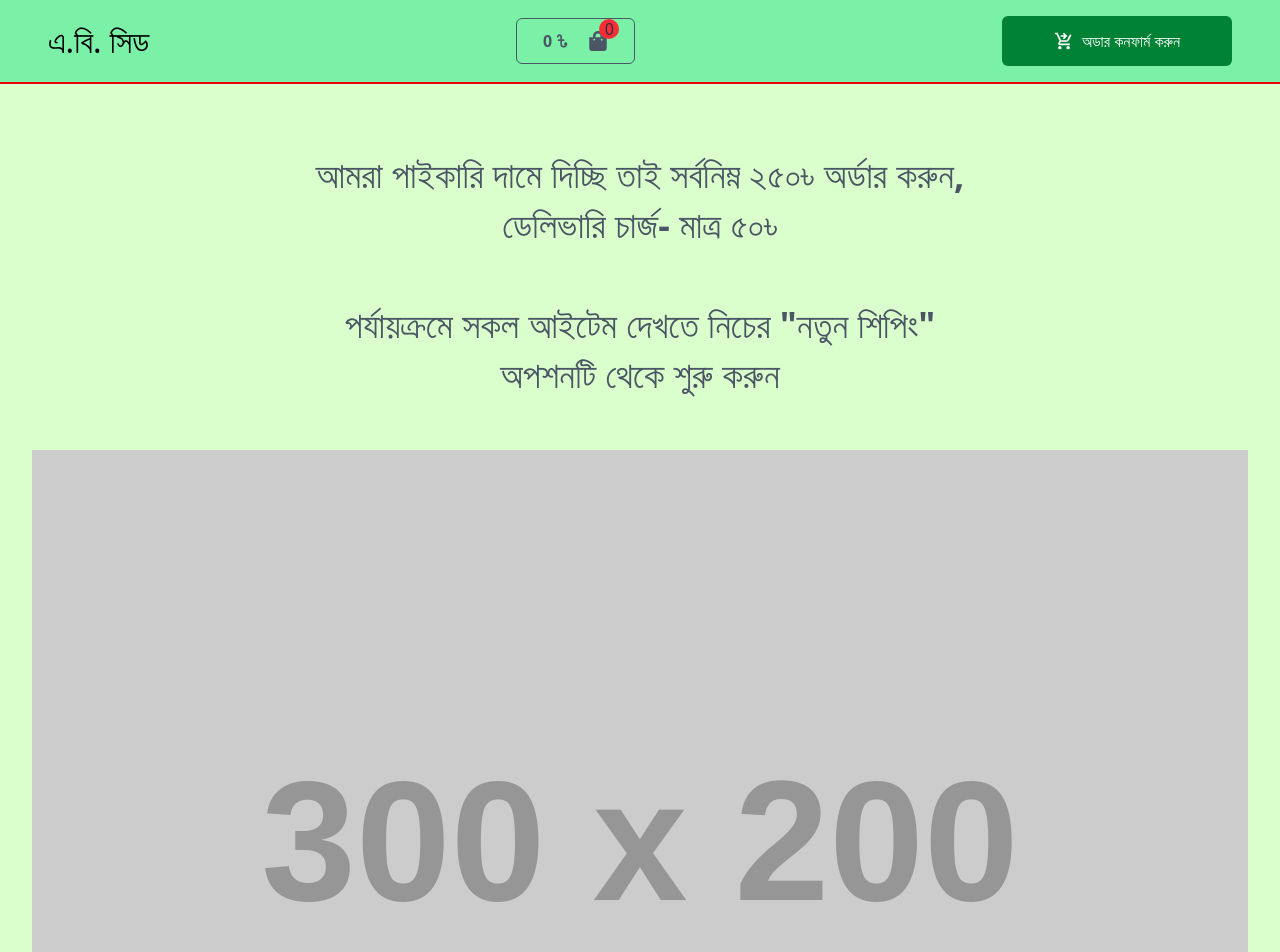
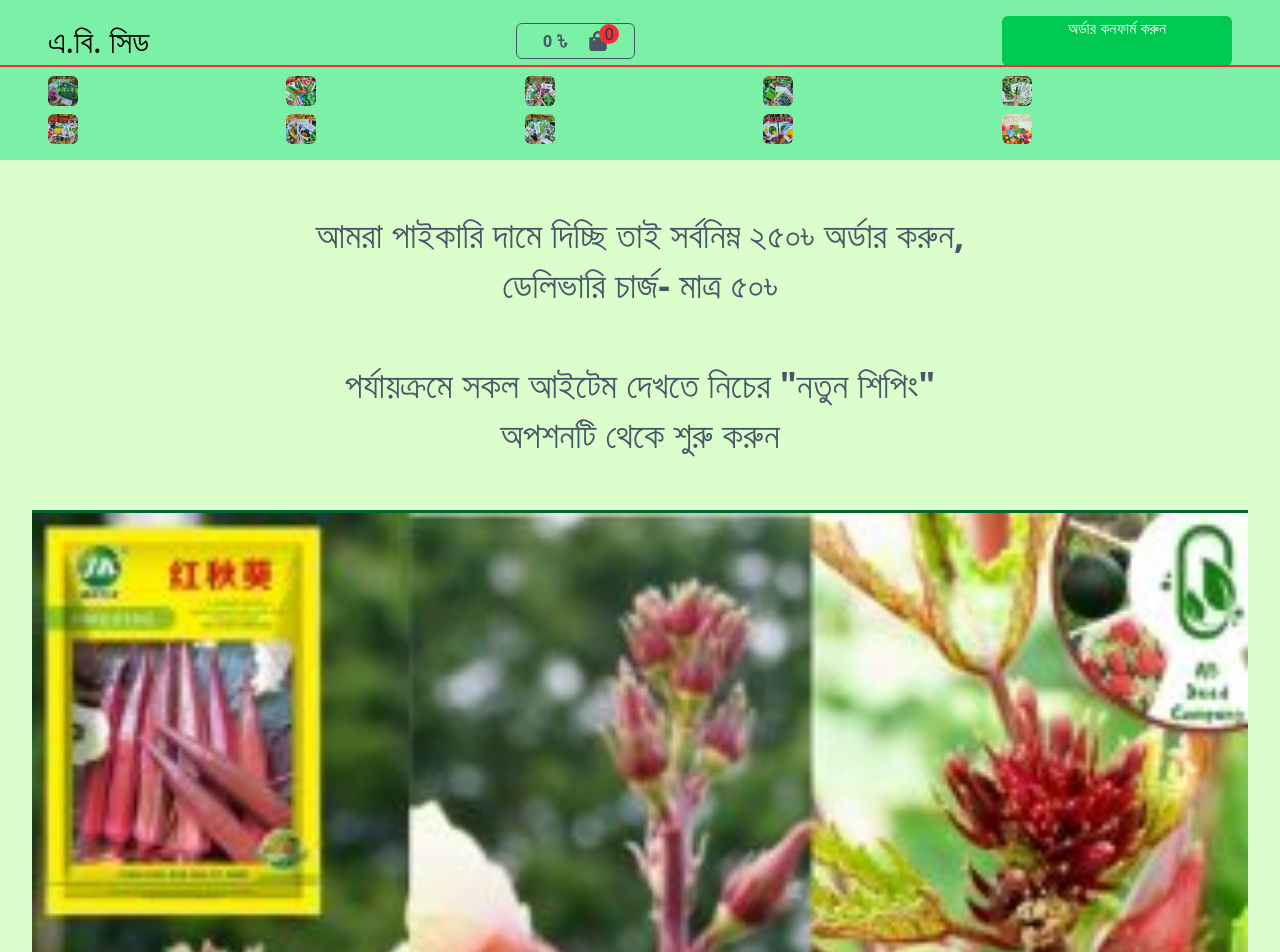
Before and after one commit to shekhmonjurul/ab-seed-company, a React (Vite) app: page / in a window 1280 px wide. Shown: the top 952 px of the page. Built offline with nearby package versions, Linux system fonts and the light colour scheme.

Commit message:
Homepage work

```diff
--- a/src/component/Header.jsx
+++ b/src/component/Header.jsx
@@ -15,6 +15,76 @@ export default function Header() {
   let [CartOpen, setCartOpen] = useState(false);
   let [Total, setTotal] = useState(0);
   let [count, setCount] = useState(0);
+  let [isScroll, setIsScroll] = useState(false);
+
+  let FixedCategory = [
+    {
+      id: 1,
+      name: 'নতুন শিপিং আসা শীতকালীন বীজ',
+      image: '/image.1.jpg',
+    },
+    {
+      id: 2,
+      name: 'দেশি-বিদেশী সবজি',
+      image: '/image.2.jpg',
+    },
+    {
+      id: 3,
+      name: 'বরবটি-সিম',
+      image: '/image.3.jpg',
+    },
+    {
+      id: 4,
+      name: 'মরিচের বীজ',
+      image: '/image.4.jpg',
+    },
+    {
+      id: 5,
+      name: 'শসা ও করলা',
+      image: '/image.5.jpg',
+    },
+
+    {
+      id: 6,
+      name: 'টমেটোর বীজ',
+      image: '/image.6.jpg',
+    },
+    {
+      id: 7,
+      name: 'কুমড়ার বীজ',
+      image: '/image.7.jpg',
+    },
+    {
+      id: 8,
+      name: 'বেগুনের বীজ',
+      image: '/image.8.jpg',
+    },
+    {
+      id: 9,
+      name: 'তরমুজের বীজ',
+      image: '/image.9.jpg',
+    },
+    {
+      id: 10,
+      name: 'ফুলের বীজ',
+      image: '/image.10.jpg',
+    },
+  ];
+
+  useEffect(() => {
+    let scrollhandler = () => {
+      if (window.scrollY > 70) {
+        setIsScroll(true);
+      } else {
+        setIsScroll(false);
+      }
+    };
+
+    window.addEventListener('scroll', scrollhandler);
+    return () => {
+      window.removeEventListener('scroll', scrollhandler);
+    };
+  }, []);
 
   useEffect(() => {
     const updateTotal = () => {
@@ -51,24 +121,19 @@ export default function Header() {
     };
   }, [CartOpen]);
 
-  const actionbuttons = [
-    { name: 'কমিউনিটি', href: '/comunity', icon: '/comunity.svg' },
-    { name: 'সকল পণ্য', href: '/allproduct', icon: '/allproduct.svg' },
-    { name: 'অর্ডার কার্ট', href: '/ordercart', icon: '/ordercart.svg' },
-    { name: 'নতুন অফার', href: '/newoffer', icon: '/newoffer.svg' },
-    { name: 'নোটিফিকেশন', href: '/notifaction', icon: '/notifaction.svg' },
-    { name: 'প্রোফাইল', href: '/profile', icon: '/profile.svg' },
-  ];
-
   let handleCart = () => {
     setCartOpen(prev => !prev);
   };
   return (
     <>
-      <section className="fixed top-0 left-0 right-0 w-full transition-all duration-300 bg-green-300 py-4 border-b-2 z-50 mobile:px-2 tablet:px-2 laptop:px-4 computer:px-4 border-red-600">
+      <section
+        className={`${
+          isScroll ? 'fixed top-0 left-0 right-0 w-full ' : ''
+        } bg-green-300 py-4 transition-all duration-500 z-50 mobile:px-2 tablet:px-2 laptop:px-4 computer:px-4 `}
+      >
         <Container>
-          <div>
-            <div className="mobile:flex tablet:flex laptop:flex computer:flex  mobile:flex-wrap tablet:flex-wrap laptop:flex-row computer:flex-row items-center justify-between ">
+          <div className="w-full">
+            <div className="flex items-center mobile:justify-between tablet:justify-between laptop:justify-between computer:justify-between mb-2.5 relative z-0  ">
               <button
                 onClick={() => setActive(prev => !prev)}
                 aria-expanded={active}
@@ -86,7 +151,7 @@ export default function Header() {
 
               <div
                 onClick={handleCart}
-                className="flex items-center gap-4 border border-gray-600 mobile:px-[10px] tablet:px-[26px] laptop:px-[26px] computer:px-[26px] py-[10px] rounded-md cursor-pointer relative"
+                className="flex items-center gap-4 border border-gray-600 mobile:px-[10px] tablet:px-[26px] laptop:px-[26px] computer:px-[26px] py-[5px] rounded-md cursor-pointer relative"
               >
                 <div className="flex items-center ">
                   <span className="text-[16px] font-bold text-gray-600">
@@ -101,13 +166,39 @@ export default function Header() {
               </div>
               <div
                 onClick={() => navigate('/order-form')}
-                className="flex items-center bg-green-700 text-white mobile:w-full tablet:w-[230px] laptop:w-[230px] computer:w-[230px] h-[50px] mobile:mt-5 tablet:mt-5 laptop:mt-0 computer:mt-0 mobile:mx-auto tablet:mx-auto laptop:mx-0 computer:mx-0  rounded-md cursor-pointer hover:bg-green-600 justify-center"
+                className=" mobile:bg-none tablet:bg-none computer:bg-green-500 laptop:bg-green-500 text-white mobile:w-[80px] tablet:w-[230px] laptop:w-[230px] computer:w-[230px] h-[50px] rounded-md cursor-pointer hover:bg-green-600 gap-[5px] active:scale-[70%] transition-all duration-300"
               >
-                <span className="mr-2 text-[20px]">
-                  <MdOutlineShoppingCartCheckout />
+                <span className="mr-2 text-[20px] mobile:block tablet:block computer:hidden laptop:hidden">
+                  <img
+                    className="w-[40px] h-[40px]"
+                    src="/shopicon.png"
+                    alt=""
+                  />
                 </span>
-                <span>অডার কনফার্ম করুন</span>
+                <span className="mobile:hidden tablet:hidden laptop:block computer:block">
+                  অর্ডার কনফার্ম করুন
+                </span>
               </div>
+            </div>
+            <div className="absolute top-[65px] left-0 w-full h-[2px] z-30 bg-red-500 "></div>
+            <div
+              className={`transition-all ease-in-out duration-300 w-full ${
+                isScroll
+                  ? 'flex gap-3 py-2 items-center overflow-x-auto whitespace-nowrap '
+                  : 'grid grid-cols-5 items-center gap-2'
+              }  mt-2`}
+            >
+              {FixedCategory.map((item, index) => (
+                <div key={index} className="shrink-0">
+                  <img
+                    className={`active:scale-[80%] ${
+                      isScroll ? 'w-[40px] h-[40px]' : 'w-[30px] h-[30px]'
+                    } rounded-md object-cover bg-no-repeat`}
+                    src={item.image}
+                    alt={item.name}
+                  />
+                </div>
+              ))}
             </div>
           </div>
           {active && (
@@ -140,23 +231,36 @@ export default function Header() {
             </div>
             <div className="p-[8px]">
               <ul className="block">
-                {actionbuttons.map((action, index) => (
-                  <li key={index}>
-                    <a
-                      className="text-[16px] flex items-center gap-4 mb-2 font-bold text-black"
-                      href="#"
-                    >
-                      <div className="w-[30px] h-[30px]">
-                        <img
-                          className="w-full h-full object-cover"
-                          src={action.icon}
-                          alt=""
-                        />
-                      </div>
-                      {action.name}
-                    </a>
-                  </li>
-                ))}
+                <li className="text-[16px] font-semibold hover:text-green-500 mb-2.5 cursor-pointer text-left">
+                  <a href="#">নতুন শিপিং আসা শীতকালীন বীজ</a>
+                </li>
+                <li className="text-[16px] font-semibold hover:text-green-500 mb-2.5 cursor-pointer text-left">
+                  <a href="#">দেশি-বিদেশী সবজি</a>
+                </li>
+                <li className="text-[16px] font-semibold hover:text-green-500 mb-2.5 cursor-pointer text-left">
+                  <a href="#">বরবটি-সিম</a>
+                </li>
+                <li className="text-[16px] font-semibold hover:text-green-500 mb-2.5 cursor-pointer text-left">
+                  <a href="#">মরিচের বীজ</a>
+                </li>
+                <li className="text-[16px] font-semibold hover:text-green-500 mb-2.5 cursor-pointer text-left">
+                  <a href="#">শসা ও করলা</a>
+                </li>
+                <li className="text-[16px] font-semibold hover:text-green-500 mb-2.5 cursor-pointer text-left">
+                  <a href="#">টমেটোর বীজ</a>
+                </li>
+                <li className="text-[16px] font-semibold hover:text-green-500 mb-2.5 cursor-pointer text-left">
+                  <a href="#">কুমড়ার বীজ</a>
+                </li>
+                <li className="text-[16px] font-semibold hover:text-green-500 mb-2.5 cursor-pointer text-left">
+                  <a href="#">বেগুনের বীজ</a>
+                </li>
+                <li className="text-[16px] font-semibold hover:text-green-500 mb-2.5 cursor-pointer text-left">
+                  <a href="#">তরমুজের বীজ</a>
+                </li>
+                <li className="text-[16px] font-semibold hover:text-green-500 mb-2.5 cursor-pointer text-left">
+                  <a href="#">ফুলের বীজ</a>
+                </li>
               </ul>
             </div>
           </div>
--- a/src/component/ProductImages.jsx
+++ b/src/component/ProductImages.jsx
@@ -19,7 +19,7 @@ const ProductImages = () => {
   };
 
   return (
-    <section className="py-[100px]">
+    <section className="pb-[50px]">
       <Container>
         <h1 className="mobile:text-[24px] tablet:text-[36px] laptop:text-[36px] computer:text-[36px] mobile:leading-[30px] tablet:leading-[40px] laptop:leading-[50px] computer:leading-[50px] font-bold mx-auto text-gray-600 my-[50px] mobile:w-auto tablet:w-auto laptop:w-[650px] computer:w-[650px]">
           আমরা পাইকারি দামে দিচ্ছি তাই সর্বনিম্ন ২৫০৳ অর্ডার করুন, ডেলিভারি
@@ -33,11 +33,11 @@ const ProductImages = () => {
             <a
               key={item.id}
               href={`/category/${item.categoryName}`}
-              className="cursor-pointer"
+              className="cursor-pointer border-y-3 border-green-800"
             >
               <img
                 className="w-full h-auto object-cover"
-                src={item.image}
+                src="/img.jpg"
                 alt={item.categoryName}
               />
             </a>
--- a/src/pages/Addmin/ProductList.jsx
+++ b/src/pages/Addmin/ProductList.jsx
@@ -1,88 +1,196 @@
-import { useEffect, useRef, useState } from "react";
-import AddminNav from "../../component/Addmin/AddminNav";
-import ProductCardAddmin from "../../component/Addmin/ProductCardAddmin";
+import { useEffect, useRef, useState } from 'react';
+import AddminNav from '../../component/Addmin/AddminNav';
+import ProductCardAddmin from '../../component/Addmin/ProductCardAddmin';
 import FilterAltOutlinedIcon from '@mui/icons-material/FilterAltOutlined';
 
+let fakeProducts = [
+  {
+    id: 'P1001',
+    name: 'Wireless Bluetooth Headphone',
+    price: 1200,
+    discount: 10,
+    stock: 25,
+    thumbnail: 'https://picsum.photos/200?random=1',
+    category: 'Electronics',
+    rating: 4.5,
+  },
+  {
+    id: 'P1002',
+    name: 'Gaming Mouse RGB',
+    price: 900,
+    discount: 0,
+    stock: 50,
+    thumbnail: 'https://picsum.photos/200?random=2',
+    category: 'Accessories',
+    rating: 4.2,
+  },
+  {
+    id: 'P1003',
+    name: 'Sports Running Shoes',
+    price: 1800,
+    discount: 15,
+    stock: 35,
+    thumbnail: 'https://picsum.photos/200?random=3',
+    category: 'Fashion',
+    rating: 4.0,
+  },
+  {
+    id: 'P1004',
+    name: 'Smart Watch Pro',
+    price: 2500,
+    discount: 20,
+    stock: 40,
+    thumbnail: 'https://picsum.photos/200?random=4',
+    category: 'Electronics',
+    rating: 4.6,
+  },
+  {
+    id: 'P1005',
+    name: 'Mechanical Keyboard',
+    price: 3200,
+    discount: 5,
+    stock: 18,
+    thumbnail: 'httpsum.photos/200?random=5',
+    category: 'Accessories',
+    rating: 4.8,
+  },
+  {
+    id: 'P1006',
+    name: "Men's Casual Shirt",
+    price: 750,
+    discount: 0,
+    stock: 60,
+    thumbnail: 'https://picsum.photos/200?random=6',
+    category: 'Fashion',
+    rating: 4.1,
+  },
+  {
+    id: 'P1007',
+    name: '4K Action Camera',
+    price: 4200,
+    discount: 12,
+    stock: 15,
+    thumbnail: 'https://picsum.photos/200?random=7',
+    category: 'Electronics',
+    rating: 4.4,
+  },
+  {
+    id: 'P1008',
+    name: 'Portable Speaker',
+    price: 1500,
+    discount: 0,
+    stock: 48,
+    thumbnail: 'https://picsum.photos/200?random=8',
+    category: 'Electronics',
+    rating: 4.3,
+  },
+  {
+    id: 'P1009',
+    name: 'Sunglasses UV-Pro',
+    price: 500,
+    discount: 10,
+    stock: 80,
+    thumbnail: 'https://picsum.photos/200?random=9',
+    category: 'Fashion',
+    rating: 4.0,
+  },
+  {
+    id: 'P1010',
+    name: 'Laptop Stand Adjustable',
+    price: 1300,
+    discount: 8,
+    stock: 22,
+    thumbnail: 'https://picsum.photos/200?random=10',
+    category: 'Accessories',
+    rating: 4.5,
+  },
+];
+
 export default function ProductList() {
-    const [products, setProducts] = useState([])
-    const [page, setPage] = useState(1)
-    const [limit, setlimit] = useState(10)
-    const loadRef = useRef(null)
+  const [products, setProducts] = useState(fakeProducts);
+  const [page, setPage] = useState(1);
+  const [limit, setlimit] = useState(10);
+  const loadRef = useRef(null);
   useEffect(() => {
     const fetchProducts = async () => {
-            const url = `http://localhost:5000/api/products/get?page=${page}&limit=${limit}`
-            const res = await fetch(url)
-            const data = await res.json()
+      const url = `http://localhost:5000/api/products/get?page=${page}&limit=${limit}`;
+      const res = await fetch(url);
+      const data = await res.json();
       if (res.ok) {
-                const products = data?.data?.products || []
-                console.log("products: ", products)
-                setProducts(prev=> [...prev, ...products])
+        const products = data?.data?.products || [];
+        console.log('products: ', products);
+        setProducts(prev => [...prev, ...products]);
       }
-        }
+    };
 
     try {
-            fetchProducts()
+      fetchProducts();
     } catch (error) {
-            console.log("Error for prodcuts fetch: ", error)
+      console.log('Error for prodcuts fetch: ', error);
     }
-    }, [page, limit])
+  }, [page, limit]);
 
   useEffect(() => {
-        const observer = new IntersectionObserver((entri) => {
-            const intersect = entri[0].isIntersecting
+    const observer = new IntersectionObserver(
+      entri => {
+        const intersect = entri[0].isIntersecting;
         if (intersect) {
-                setPage(prev => prev + 1)
-                console.log("intesect: ", intersect, page)
+          setPage(prev => prev + 1);
+          console.log('intesect: ', intersect, page);
         }
-        }, { threshold: 1 })
+      },
+      { threshold: 1 }
+    );
 
-        const current = loadRef.current
+    const current = loadRef.current;
 
     if (current) {
-            observer.observe(current)
+      observer.observe(current);
     }
 
     return () => {
       if (current) {
-                observer.unobserve(current)
+        observer.unobserve(current);
       }
-        }
-
-    }, [])
-
+    };
+  }, []);
 
   return (
     <>
       <div className="mx-4">
-                <h1 className="text-black my-4 font-bold" style={{
-                    fontSize: "45px"
-                }}>All Products</h1>
+        <h1
+          className="text-black my-4 font-bold"
+          style={{
+            fontSize: '45px',
+          }}
+        >
+          All Products
+        </h1>
         <AddminNav />
         <br />
         <div className="bg-white p-4 border-2 text-black rounded-4xl">
           <div className="flex justify-between px-4 font-bold">
-
             <h2>
-                            <FilterAltOutlinedIcon sx={{
-                                fontSize: "45px",
-                            }} />
+              <FilterAltOutlinedIcon
+                sx={{
+                  fontSize: '45px',
+                }}
+              />
               Products by sale
             </h2>
             <h2>50 of 200</h2>
           </div>
           <div className="overflow-scroll h-[670px]">
-                        {
-                            products.map((details, index) => (
+            {products.map((details, index) => (
               <div key={index} className="mt-4">
                 <ProductCardAddmin productdetailes={details} />
               </div>
-                            ))
-                        }
+            ))}
 
             <div ref={loadRef}>Load More Products.....</div>
           </div>
         </div>
       </div>
     </>
-    )
+  );
 }
--- a/src/pages/AllProduct.jsx
+++ b/src/pages/AllProduct.jsx
@@ -24,15 +24,13 @@ export default function AllProduct() {
     return (
       <>
         <section>
-          <Container>
             <Header />
 
             <RenderList arr={seedCategories} />
-            <div className="flex gap-2 flex-wrap  w-full px-4">
+            {/* <div className="flex gap-2 flex-wrap  w-full px-4">
               <ProductCard />
               <ProductCard />
-            </div>
-          </Container>
+            </div> */}
         </section>
       </>
     );
--- a/src/pages/CategoryPage.jsx
+++ b/src/pages/CategoryPage.jsx
@@ -358,23 +358,25 @@ const CategoryPage = () => {
             ))}
           </div>
 
-          <div className="grid mobile:grid-cols-1 tablet:grid-cols-2 laptop:grid-cols-3 gap-6">
+          <div className="grid mobile:grid-cols-2 tablet:grid-cols-2 laptop:grid-cols-3 computer:grid-cols-4 mobile:gap-2 tablet:gap-3 laptop:gap-4 computer:gap-5">
             {displayedProducts.map(item => {
               return (
                 <div
                   key={item.id}
-                  className="w-[400px] flex flex-col items-center rounded-lg text-black bg-white shadow-md border"
+                  className=" mobile:w-auto tablet:w-auto laptop:w-[400px] computer:w-[400px] flex flex-col items-center rounded-lg text-black bg-white shadow-md border-2 "
                 >
                   <img
-                    src={item.image}
+                    src="/img.jpg"
                     alt="Product"
-                    className="w-full h-[280px] object-cover rounded-t-md"
+                    className="w-full h-auto object-cover rounded-t-md"
                   />
 
-                  <div className="flex flex-col gap-2 justify-center items-center my-4 p-2">
+                  <div className="flex flex-col gap-2 justify-center items-center mt-4 mb-2 p-2">
                     <h5 className="text-[#737373]">{item.subPoint}</h5>
-                    <h3 className="text-2xl font-semibold">{item.name}</h3>
-                    <p className="text-center text-[#737373]">
+                    <h3 className="mobile:text-[16px] tablet:text-[18px] laptop:text-2xl computer:text-2xl font-semibold">
+                      {item.name}
+                    </h3>
+                    <p className="text-center w-auto text-[#737373]">
                       {item.shortDes}
                     </p>
 
@@ -385,7 +387,19 @@ const CategoryPage = () => {
                       <h4 className="text-md font-bold">{item.price} BDT</h4>
                     </div>
 
-                    <div className="flex items-center justify-between mt-3 gap-3">
+                    <div className="mobile:flex mobile:flex-wrap tablet:flex laptop:flex computer:flex flex-nowrap items-center mobile:justify-center tablet:justify-between laptop:justify-between computer:justify-between mt-3 gap-3 mx-auto">
+                      <button
+                        onClick={() => setModalOpen(true)}
+                        className="bg-[#097b0a] text-[#dbffcc] px-[50px] py-2 mobile:block tablet:hidden laptop:hidden computer:hidden"
+                        style={{
+                          border: '1px solid #dbffcc',
+                          outline: '2px solid #097b0a',
+                          borderRadius: 8,
+                          fontSize: '12px',
+                        }}
+                      >
+                        বিস্তারিত
+                      </button>
                       <QuantitySelector
                         id={item.id}
                         allProducts={allProducts}
@@ -427,7 +441,7 @@ const CategoryPage = () => {
                       {/* Details Button */}
                       <button
                         onClick={() => setModalOpen(true)}
-                        className="bg-[#097b0a] text-[#dbffcc] px-3 py-2"
+                        className="bg-[#097b0a] text-[#dbffcc]  px-3 py-2 mobile:hidden tablet:block laptop:block computer:block"
                         style={{
                           border: '1px solid #dbffcc',
                           outline: '2px solid #097b0a',
--- a/src/routes/app/AppRoute.jsx
+++ b/src/routes/app/AppRoute.jsx
@@ -14,13 +14,13 @@ import OrderSuccess from '../../pages/OrderSuccess';
 const appRoute = [
   { path: '/', element: <Home /> },
   // { path: "/productlist/addmin", element: <Productlist/>},
-  { path: '/allproduct', element: <AllProduct /> },
+  // { path: '/allproduct', element: <AllProduct /> }, // future
   { path: '/category/:slug', element: <CategoryPage /> },
-  { path: '/comunity', element: <Comunity /> },
+  // { path: '/comunity', element: <Comunity /> }, // Future
   { path: 'ordercart', element: <OrderCart /> },
   { path: '/order-form', element: <OrderPage /> },
   { path: '/OrderSucess', element: <OrderSuccess /> },
-  { path: '/profile', element: <Profile /> },
+  // { path: '/profile', element: <Profile /> }, // Future
   { path: '/login', element: <Login /> },
   { path: '/addmin/product/list', element: <ProductList /> },
   { path: '/addmin/product/add', element: <AddProduct /> },
```
Also changed, not shown: src/component/QuantitySelector.jsx (+5 -4 lines), src/component/product/ProductDetails.jsx (+4 -3 lines), public/shopicon.png (added). Lines whose indentation alone changed are shown as unchanged.
